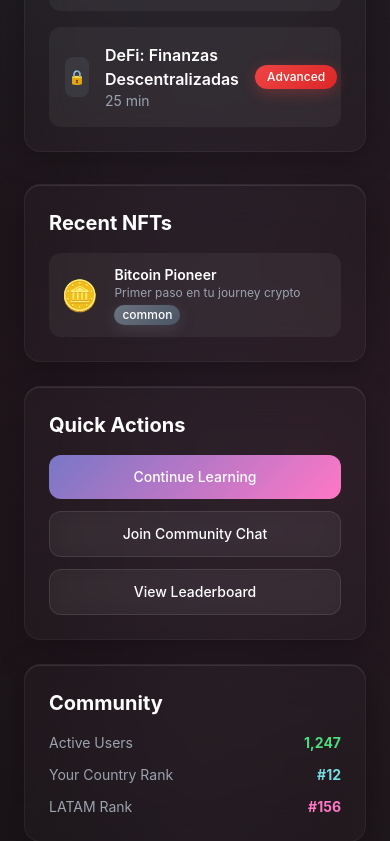
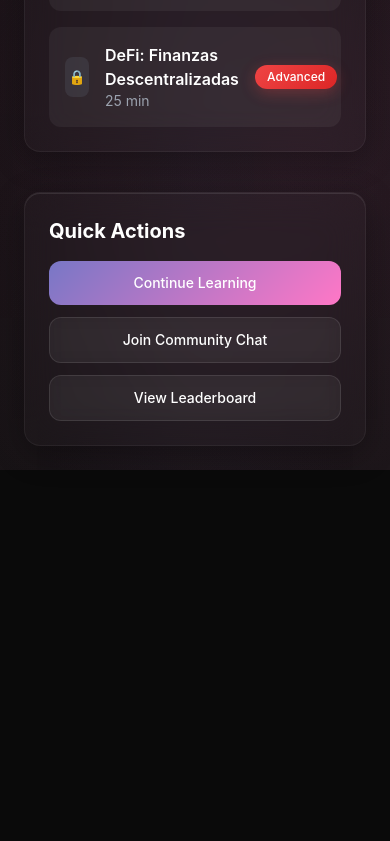
Before and after one commit to sjrf7/project, a React (Vite) app: page / in a window 390 px wide. Shown: the part 1156-1997 px from the top of the page. After the commit the page ends 1626 px from the top, so only its background shows below. Built offline with nearby package versions, Linux system fonts and the light colour scheme.

Commit message:
Elminacion del dashboard de las trajetas recent nfts y community

```diff
--- a/src/components/Dashboard.tsx
+++ b/src/components/Dashboard.tsx
@@ -73,7 +73,7 @@ export const Dashboard: React.FC<DashboardProps> = ({ currentUser, modules }) =>
         ))}
       </div>
 
-      <div className="grid grid-cols-1 lg:grid-cols-3 gap-8">
+      <div className="grid grid-cols-1 lg:grid-cols-3 gap-4">
         {/* Learning Progress */}
         <div className="lg:col-span-2 glass-card glass-card-hover rounded-2xl p-6">
           <div className="flex items-center justify-between mb-6">
@@ -130,7 +130,7 @@ export const Dashboard: React.FC<DashboardProps> = ({ currentUser, modules }) =>
           {/* Recent NFTs & Achievements */}
           <div className="space-y-6">
             {/* Recent NFTs */}
-          <div className="glass-card glass-card-hover rounded-2xl p-6">
+            <div className="glass-card glass-card-hover rounded-2xl p-6 hidden md:block">
               <h3 className="text-xl font-bold text-white mb-4">Recent NFTs</h3>
               {currentUser.nfts.length > 0 ? (
                 <div className="space-y-4">
@@ -177,7 +177,7 @@ export const Dashboard: React.FC<DashboardProps> = ({ currentUser, modules }) =>
             </div>
 
             {/* Community Stats */}
-          <div className="glass-card glass-card-hover rounded-2xl p-6">
+            <div className="glass-card glass-card-hover rounded-2xl p-6 hidden md:block">
               <h3 className="text-xl font-bold text-white mb-4">Community</h3>
               <div className="space-y-3">
                 <div className="flex items-center justify-between">
```
Lines whose indentation alone changed are shown as unchanged.
